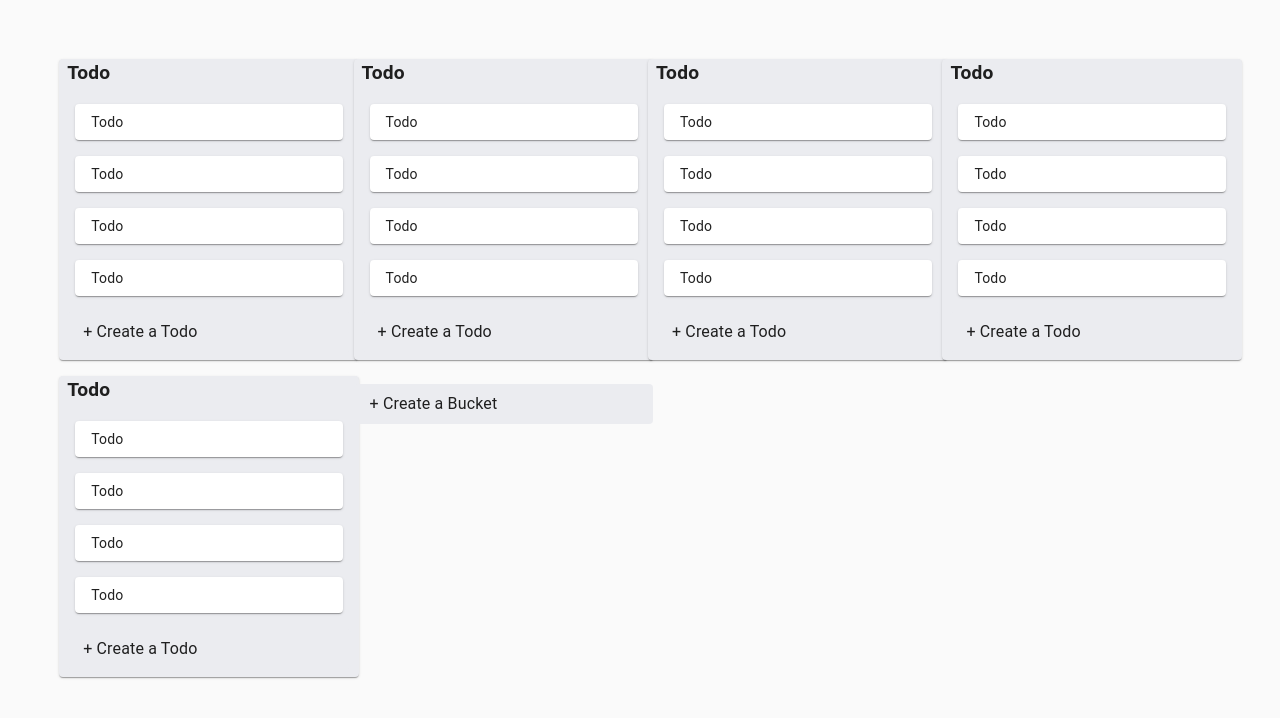
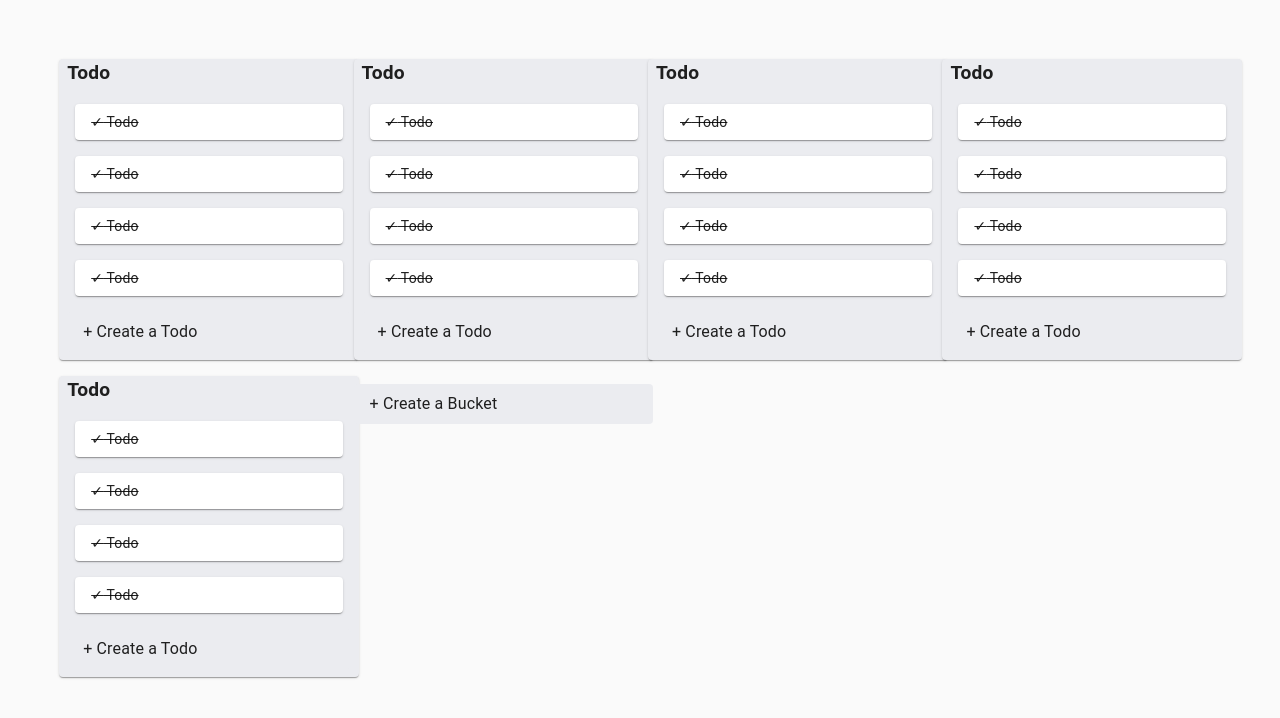
Before and after one commit to MahenParameshwar/Todo-App, a React (Create React App) app in the folder Client/my-app/: page / in a window 1280 px wide. Shown: the top 718 px of the page. Built offline with nearby package versions, Linux system fonts and the light colour scheme.

Commit message:
added check list

```diff
--- a/Client/my-app/src/Components/Todo.jsx
+++ b/Client/my-app/src/Components/Todo.jsx
@@ -3,6 +3,8 @@ import {Paper,makeStyles,InputBase, IconButton, Box, fade} from '@material-ui/co
 import classNames from 'classnames'
 import SaveIcon from '@material-ui/icons/Save';
 import DeleteIcon from '@material-ui/icons/Delete';
+import EditIcon from '@material-ui/icons/Edit';
+import DoneIcon from '@material-ui/icons/Done';
 
 const useStyles = makeStyles((theme)=>({
     root:{
@@ -17,22 +19,39 @@ const useStyles = makeStyles((theme)=>({
         cursor:"pointer",
         position:"relative",
         "&:hover":{
-          "& $updateButton":{
+          "& $button":{
                 display:"block"
             }
         }
     },
-    updateButton:{
+    button:{
         position:"absolute",
         top:"-50%",
         right:"0",
         backgroundColor:"#5AAC44",
         transform:"scale(0.7)",
+
         display:"none",
 
         "&:hover":{
-            backgroundColor:fade("#5AAC44",0.25)
+            backgroundColor:fade("#5AAC44",0.25),
+
           }
+    },
+    editBtn:{
+        right:"15%"
+    },
+    doneBtn:{
+        right:"30%",
+        backgroundColor:"white",
+        border:"1px solid #5AAC44",
+        "&:hover":{
+            backgroundColor:fade("#000",0.25),
+
+          }
+    },
+    task:{
+        textDecoration:"line-through"
     }
 
 
@@ -57,7 +76,7 @@ function Todo(props) {
                     autoFocus
                     onBlur={()=>setOpen(false)}
                     />
-                    <IconButton className={classes.updateButton}>
+                    <IconButton className={classNames( classes.button)}>
                         <SaveIcon />
                     </IconButton>
                  </Paper>
@@ -65,11 +84,17 @@ function Todo(props) {
          :
              <div >
                      <Paper className={classes.card}>
-                        <Box onClick={()=>setOpen(true)}>
-                            Todo
+                        <Box className={classes.task} >
+                        <span >&#10003;</span> Todo
                         </Box>
-                        <IconButton className={classes.updateButton}>
+                        <IconButton className={classNames( classes.button,classes.doneBtn)}>
+                           <DoneIcon />
+                        </IconButton>
+                        <IconButton className={classNames( classes.button)}>
                            <DeleteIcon />
+                        </IconButton>
+                        <IconButton onClick={()=>setOpen(true)} className={classNames( classes.button,classes.editBtn)}>
+                           <EditIcon />
                         </IconButton>
                     </Paper>
              </div>
```
